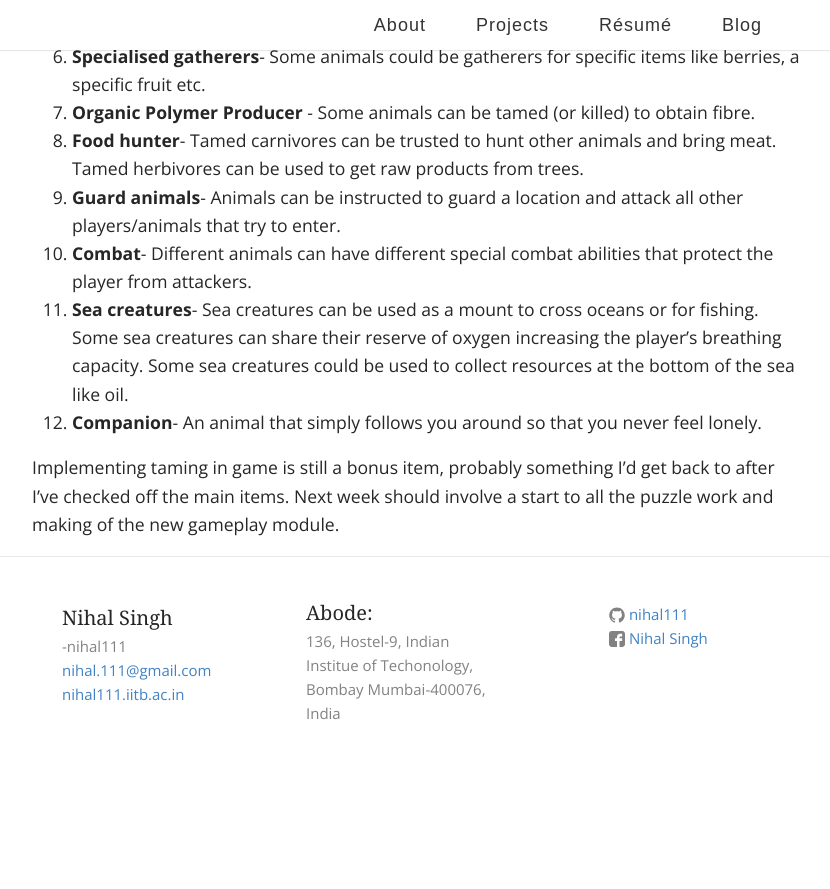
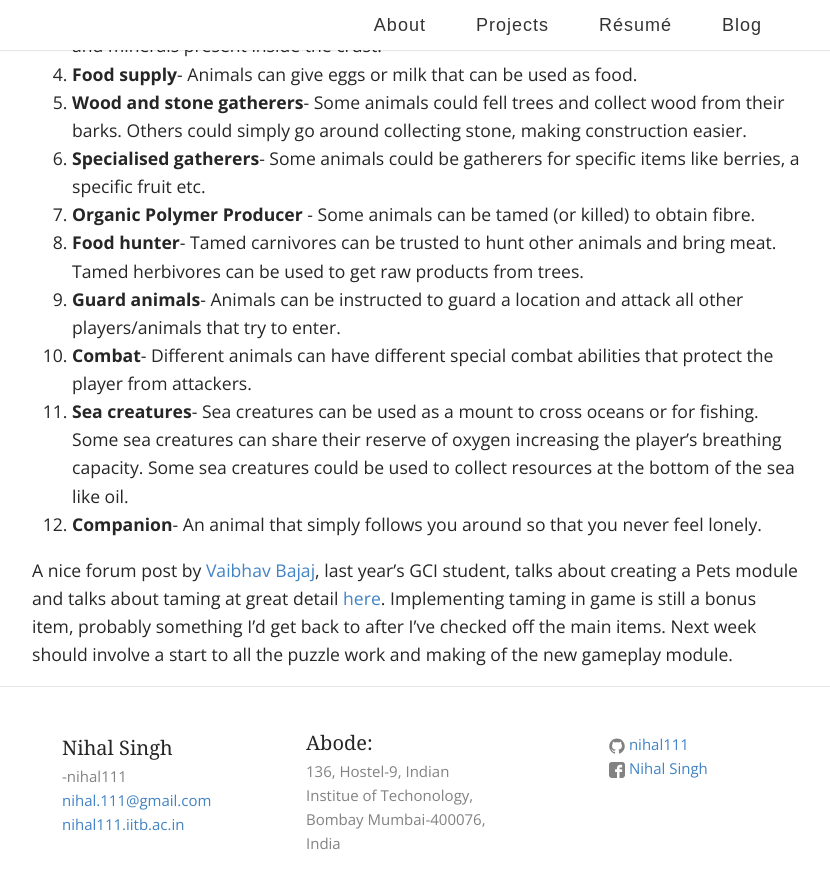
Before and after one commit to nihal111/nihal111.github.io, a Jekyll site: the page built from _posts/2017-05-21-GSoC-week3.markdown, in a window 1280 px wide and 900 px high, scrolled down 4755 px. Shown: the top 889 px of the window, without its empty margins (223-1053 px from the left). Built offline with Jekyll 4.4.1, drawn with Linux system fonts in a browser that asks for light colours; some web fonts are replaced; comment, search, counter and statistics services are not loaded; before the commit the page ends 5525 px from its top, so only the background shows below that; some of the changed text lies outside the part shown.

Commit message:
Added links to week 3

```diff
--- a/_posts/2017-05-21-GSoC-week3.markdown
+++ b/_posts/2017-05-21-GSoC-week3.markdown
@@ -69,6 +69,8 @@
 </div>
 
 Also, the flee behavior is now improved such that the animal would always run in a direction away from the player as compared to randomly moving about like last time.
+
+In addition, last year's GCI saw a lot of students write up formal descriptions about AI for animals and their behavior. This can be found [here](http://forum.terasology.org/search/2685474/?q=Formal+Description&o=date) and is possibly a good reference for future.
 
 ## Packing and Moving- AdvancedBehaviors
 It was felt that the behavior work that I had been up to, should not really be restricted to the WildAnimals module. It had great potential outside for other NPCs like monsters, zombies, aliens.. you name it. One particular requirement was that of the GooeysQuests' skeleton which would try its best to kill you in the dungeons. Currently the skeleton just has a hostile behavior, which means that it does nothing at all until a player comes close to it. After which, it would follow the player in an attempt to kill. When the player dies or escapes the skelton would return to doing nothing (standing still) where ever it had reached. The `hostileInProximity` behavior that I had implemented for the hostileDeer is probably a better alternative, where in the deer switches from hostile to stray behavior. Further the behavior switching systems could be used to add a **guard behavior** that would allow the skeleton to return to a specific location that it guards (a tressure, a secret door, who knows?).
@@ -151,4 +153,5 @@
 11. **Sea creatures**- Sea creatures can be used as a mount to cross oceans or for fishing. Some sea creatures can share their reserve of oxygen increasing the player's breathing capacity. Some sea creatures could be used to collect resources at the bottom of the sea like oil.
 12. **Companion**- An animal that simply follows you around so that you never feel lonely.
 
+A nice forum post by [Vaibhav Bajaj](http://forum.terasology.org/members/vaibhav-bajaj.1985/), last year's GCI student, talks about creating a Pets module and talks about taming at great detail [here](http://forum.terasology.org/threads/new-module-pets.1742/).
 Implementing taming in game is still a bonus item, probably something I'd get back to after I've checked off the main items. Next week should involve a start to all the puzzle work and making of the new gameplay module.
```
Also changed, not shown: 1 other file.
